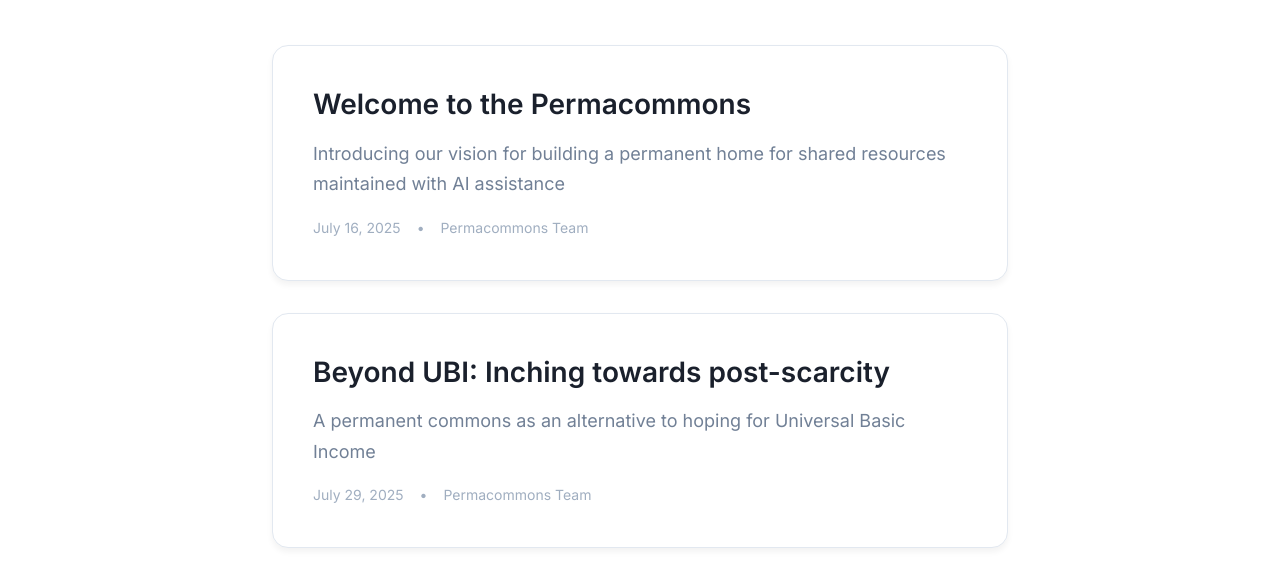
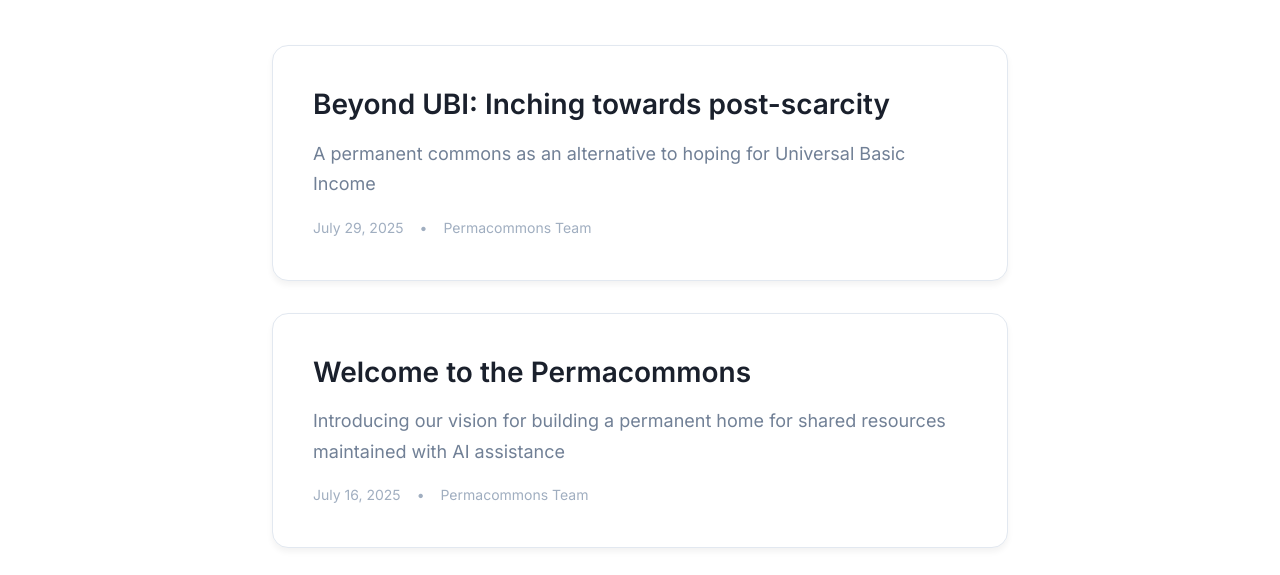
Before and after one commit to permacommons/permacommons.org, an Eleventy site: page src/blog.njk in a window 1280 px wide. Shown: the part 225-800 px from the top of the page. Built offline with nearby package versions, Linux system fonts and the light colour scheme; Eleventy itself is replaced by a stand-in of ours; files that its build step writes are made by us from their sources.

Commit message:
Reverse order fix

```diff
--- a/src/blog.njk
+++ b/src/blog.njk
@@ -8,7 +8,7 @@ description: Latest updates and thoughts from the Permacommons project
   <h1 class="blog-title">Blog</h1>
 
   <div class="blog-posts">
-    {%- for post in collections.posts | reverse -%}
+    {%- for post in collections.posts -%}
     <article class="blog-post">
       <h2 class="blog-post-title">
         <a href="{{ post.url }}">{{ post.data.title }}</a>
```
